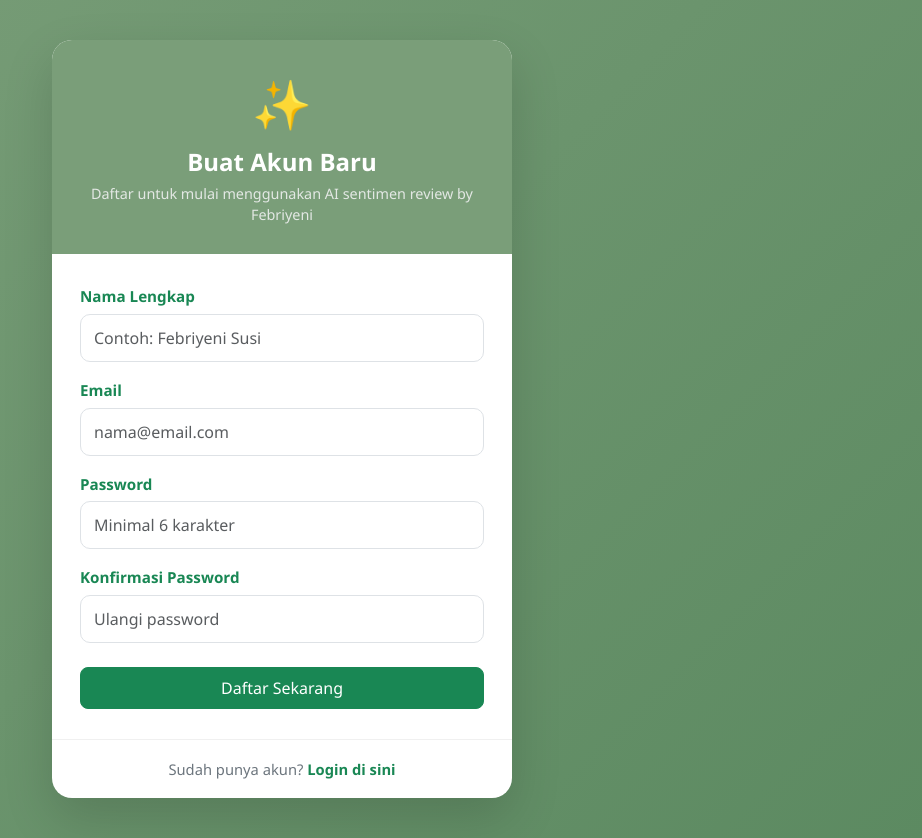
After one commit to febsusi/AI-Febriyeni-Susi-1076012614908-Cloud-Computing, a Flask app: page /register in a window 1280 px wide. The commit adds this page. Shown: the whole page, without its empty margins (358-1280 px from the left). Run offline with Flask 3, Linux system fonts and the light colour scheme; parts of the project's set-up code (start-up, migrations or seed data) failed here and were passed over.

Commit message:
Add files via upload

```diff
--- a/app.py
+++ b/app.py
@@ -1,28 +1,39 @@
 import os
 from datetime import datetime, timezone
+from functools import wraps
+from dotenv import load_dotenv
+
+load_dotenv()
 
 import firebase_admin
+import requests
 from firebase_admin import credentials, db
-from flask import Flask, jsonify, redirect, render_template, request, url_for
+from flask import (Flask, jsonify, redirect, render_template, request, session, url_for)
 from sklearn.feature_extraction.text import TfidfVectorizer
 from sklearn.linear_model import LogisticRegression
 from sklearn.pipeline import Pipeline
 
 app = Flask(__name__)
 
+app.secret_key = os.getenv(
+    "FLASK_SECRET_KEY"
+)
+
 SERVICE_ACCOUNT = os.getenv("FIREBASE_SERVICE_ACCOUNT", "serviceAccountKey.json")
-DATABASE_URL = os.getenv(
-    "FIREBASE_DATABASE_URL",
-    "https://testing-d431b-default-rtdb.firebaseio.com/"
-)
+DATABASE_URL = os.getenv("FIREBASE_DATABASE_URL")
+FIREBASE_API_KEY = os.getenv("FIREBASE_WEB_API_KEY")
+FIREBASE_AUTH_BASE_URL = "https://identitytoolkit.googleapis.com/v1/accounts:"
 
 if not firebase_admin._apps:
     if not os.path.exists(SERVICE_ACCOUNT):
-        raise FileNotFoundError("Firebase service account file not found.")
+        raise FileNotFoundError(
+            f"File service account '{SERVICE_ACCOUNT}' tidak ditemukan. "
+        )
     cred = credentials.Certificate(SERVICE_ACCOUNT)
     firebase_admin.initialize_app(cred, {"databaseURL": DATABASE_URL})
 
 reviews_ref = db.reference("ai_reviews")
+users_ref = db.reference("users")
 
 TRAIN_DATA = [
     ("aplikasinya sangat bagus dan mudah digunakan", "Positif"),
@@ -137,12 +148,9 @@ ai_model = Pipeline([
         solver="lbfgs",
     ))
 ])
-
 ai_model.fit(TRAIN_TEXTS, TRAIN_LABELS)
 
-
 def predict_sentiment(text):
-    """Prediksi sentimen dengan confidence + fallback rule-based untuk Netral."""
     if not text or not text.strip():
         return "Netral", 0.0
 
@@ -186,7 +194,142 @@ def get_all_reviews():
     return rows
 
 
+def login_required(f):
+    @wraps(f)
+    def decorated_function(*args, **kwargs):
+        if "id_token" not in session:
+            return redirect(url_for("login"))
+        return f(*args, **kwargs)
+    return decorated_function
+
+
+def firebase_sign_up(email, password):
+    url = f"{FIREBASE_AUTH_BASE_URL}signUp?key={FIREBASE_API_KEY}"
+    payload = {"email": email, "password": password, "returnSecureToken": True}
+    return requests.post(url, json=payload, timeout=15)
+
+
+def firebase_sign_in(email, password):
+    url = f"{FIREBASE_AUTH_BASE_URL}signInWithPassword?key={FIREBASE_API_KEY}"
+    payload = {"email": email, "password": password, "returnSecureToken": True}
+    return requests.post(url, json=payload, timeout=15)
+
+
+def firebase_update_profile(id_token, display_name):
+    url = f"{FIREBASE_AUTH_BASE_URL}update?key={FIREBASE_API_KEY}"
+    payload = {"idToken": id_token, "displayName": display_name, "returnSecureToken": True}
+    return requests.post(url, json=payload, timeout=15)
+
+
+@app.route("/register", methods=["GET", "POST"])
+def register():
+    if request.method == "POST":
+        name = request.form.get("name", "").strip()
+        email = request.form.get("email", "").strip()
+        password = request.form.get("password", "")
+        confirm = request.form.get("confirm_password", "")
+
+        if not name or not email or not password:
+            return render_template("register.html", error="Semua field wajib diisi.")
+        if password != confirm:
+            return render_template("register.html", error="Password dan konfirmasi tidak cocok.")
+        if len(password) < 6:
+            return render_template("register.html", error="Password minimal 6 karakter.")
+
+        try:
+            response = firebase_sign_up(email, password)
+            if response.status_code != 200:
+                msg = response.json().get("error", {}).get("message", "REGISTRATION_FAILED")
+                return render_template("register.html", error=f"Registrasi gagal: {msg}")
+
+            data = response.json()
+            id_token = data["idToken"]
+            local_id = data["localId"]
+
+            users_ref.child(local_id).set({
+                "name": name,
+                "email": email,
+                "created_at": datetime.now(timezone.utc).isoformat()
+            })
+
+            try:
+                firebase_update_profile(id_token, name)
+            except Exception:
+                pass
+
+            session["id_token"] = id_token
+            session["local_id"] = local_id
+            session["email"] = email
+            session["name"] = name
+
+            return redirect(url_for("index"))
+
+        except requests.exceptions.RequestException:
+            return render_template("register.html", error="Gagal terhubung ke server autentikasi.")
+
+    return render_template("register.html")
+
+
+@app.route("/login", methods=["GET", "POST"])
+def login():
+    if request.method == "POST":
+        email = request.form.get("email", "").strip()
+        password = request.form.get("password", "")
+
+        if not email or not password:
+            return render_template("login.html", error="Email dan password wajib diisi.")
+
+        try:
+            response = firebase_sign_in(email, password)
+            if response.status_code != 200:
+                msg = response.json().get("error", {}).get("message", "LOGIN_FAILED")
+                friendly = {
+                    "EMAIL_NOT_FOUND": "Email tidak terdaftar.",
+                    "INVALID_PASSWORD": "Password salah.",
+                    "INVALID_LOGIN_CREDENTIALS": "Email atau password salah.",
+                    "USER_DISABLED": "Akun ini dinonaktifkan.",
+                    "TOO_MANY_ATTEMPTS_TRY_LATER": "Terlalu banyak percobaan. Coba lagi nanti.",
+                }.get(msg, f"Login gagal: {msg}")
+                return render_template("login.html", error=friendly)
+
+            data = response.json()
+            local_id = data["localId"]
+
+            profile = users_ref.child(local_id).get() or {}
+            name = profile.get("name") or data.get("displayName") or email.split("@")[0]
+
+            session["id_token"] = data["idToken"]
+            session["local_id"] = local_id
+            session["email"] = data["email"]
+            session["name"] = name
+
+            return redirect(url_for("index"))
+
+        except requests.exceptions.RequestException:
+            return render_template("login.html", error="Gagal terhubung ke server autentikasi.")
+
+    return render_template("login.html")
+
+
+@app.route("/logout")
+def logout():
+    session.clear()
+    return redirect(url_for("login"))
+
+
+@app.route("/profile")
+@login_required
+def profile():
+    return render_template(
+        "profile.html",
+        email=session.get("email"),
+        name=session.get("name"),
+        local_id=session.get("local_id"),
+    )
+
+
 @app.route("/")
+@login_required
 def index():
     reviews = get_all_reviews()
     counts = {
@@ -199,6 +342,7 @@ def index():
 
 
 @app.route("/create", methods=["POST"])
+@login_required
 def create():
     name = request.form.get("name", "").strip()
     email = request.form.get("email", "").strip()
@@ -219,6 +363,7 @@ def create():
         "rating": int(rating),
         "sentiment": sentiment,
         "confidence": confidence,
+        "user_id": session.get("local_id"),
         "created_at": datetime.now(timezone.utc).isoformat()
     }
     reviews_ref.push(record)
@@ -226,6 +371,7 @@ def create():
 
 
 @app.route("/edit/<review_id>")
+@login_required
 def edit(review_id):
     item = reviews_ref.child(review_id).get()
     if not item:
@@ -235,6 +381,7 @@ def edit(review_id):
 
 
 @app.route("/update/<review_id>", methods=["POST"])
+@login_required
 def update(review_id):
     existing = reviews_ref.child(review_id).get()
     if not existing:
@@ -265,15 +412,15 @@ def update(review_id):
     reviews_ref.child(review_id).update(updated_record)
     return redirect(url_for("index"))
 
-
 @app.route("/delete/<review_id>", methods=["POST"])
+@login_required
 def delete(review_id):
     reviews_ref.child(review_id).delete()
     return redirect(url_for("index"))
 
-
 @app.route("/api/reviews", methods=["GET"])
 def api_get_reviews():
+    """GET semua review (JSON)."""
     return jsonify(get_all_reviews())
 
 
--- a/requirements.txt
+++ b/requirements.txt
@@ -2,3 +2,5 @@ Flask==3.1.2
 firebase-admin==7.1.0
 scikit-learn==1.7.2
 gunicorn==23.0.0
+requests>=2.31.0
+python-dotenv>=1.0.0
--- a/static/style.css
+++ b/static/style.css
@@ -1,96 +1,124 @@
 body {
     background: #f5f7fb;
     color: #212529;
+    font-family: "Segoe UI", Tahoma, Geneva, Verdana, sans-serif;
+    min-height: 100vh;
+    display: flex;
+    flex-direction: column;
+}
+
+main {
+    flex: 1;
+}
+
+.navbar {
+    box-shadow: 0 2px 10px rgba(0, 0, 0, .08);
+    background: #7a9e79 !important;
+}
+
+.navbar-brand {
+    font-size: 1.2rem;
+    letter-spacing: 0.5px;
+    font-weight: 700;
+    color: #ffffff !important;
+}
+
+.navbar .btn-outline-light {
+    border-color: rgba(255, 255, 255, .6);
+    color: #ffffff;
+}
+
+.navbar .btn-outline-light:hover {
+    background: #ffffff;
+    color: #7a9e79;
+}
+
+.navbar .text-white-50 {
+    color: rgba(255, 255, 255, .75) !important;
 }
 
 .hero-card {
-    background: #78a77c;
-    color: whitergb(13, 253, 157);
+    background: #7a9e79;
+    color: #ffffff;
     border-radius: 22px;
-    box-shadow: 0 12px 30px rgba(25, 253, 13, 0.25);
+    box-shadow: 0 12px 30px rgba(122, 158, 121, 0.25);
 }
 
-.display-ai {
-    font-size: 7rem;
-    filter: drop-shadow(0 10px 15px rgba(0, 0, 0, .2));
+.hero-card h1 {
+    color: #ffffff !important;
+    font-weight: 700;
 }
 
-.h1 {
-    font-size: 7rem;
-    filter: drop-shadow(0 10px 15px rgba(0, 0, 0, .2));
+.hero-card p {
+    color: #e3e8e4 !important;
+    font-size: 1.05rem;
+}
+
+.display-ai img {
+    filter: drop-shadow(0 10px 15px rgba(0, 0, 0, .15));
+    animation: float 3s ease-in-out infinite;
+}
+
+@keyframes float {
+    0%, 100% { transform: translateY(0); }
+    50%      { transform: translateY(-8px); }
 }
 
 .stat-card {
-    background: white;
+    background: #ffffff;
     border-radius: 16px;
     padding: 20px;
     text-align: center;
-    box-shadow: 0 5px 18px rgba(0, 0, 0, .06);
+    box-shadow: 0 5px 18px rgba(0, 0, 0, .05);
     height: 100%;
-    border-left: 5px solid #78a77c;
+    border-left: 5px solid #7a9e79;
+    transition: transform 0.2s ease;
 }
 
-.stat-card.stat-success {
-    border-left-color: #198754;
+.stat-card:hover {
+    transform: translateY(-3px);
 }
 
-.stat-card.stat-warning {
-    border-left-color: #ffc107;
-}
-
-.stat-card.stat-danger {
-    border-left-color: #dc3545;
-}
-
-.stat-card.stat-info {
-    border-left-color: #0dcaf0;
-}
+.stat-card.stat-success { border-left-color: #198754; }
+.stat-card.stat-danger  { border-left-color: #dc3545; }
+.stat-card.stat-warning { border-left-color: #ffc107; }
+.stat-card.stat-info    { border-left-color: #0dcaf0; }
 
 .stat-number {
-    font-size: 2rem;
+    font-size: 2.2rem;
     font-weight: 800;
     color: #212529;
+    margin-bottom: 5px;
 }
 
 .card {
     border: 0;
     border-radius: 16px;
     overflow: hidden;
-    box-shadow: 0 3px 12px rgba(0, 0, 0, .06);
+    box-shadow: 0 3px 12px rgba(0, 0, 0, .05);
 }
 
 .card-header {
     padding: 16px 20px;
     border-bottom: 0;
+    font-size: 1rem;
 }
 
-.card-header.header-primary {
-    background: #198754;
-    color: white;
+.card-header.bg-sage {
+    background: #7a9e79;
+    color: #ffffff;
 }
 
-.card-header.header-success {
-    background: #198754;
-    color: white;
-}
-
-.card-header.header-warning {
-    background: #ffc107;
-    color: #212529;
-}
-
-.card-header.header-danger {
-    background: #dc3545;
-    color: white;
-}
-
-.card-header.header-dark {
-    background: #212529;
-    color: white;
+.card-header.bg-success {
+    background: #198754 !important;
+    color: #ffffff;
 }
 
 .form-label {
     color: #198754;
+    font-weight: 600;
+    font-size: 0.95rem;
+    margin-bottom: 6px;
 }
 
 .form-control,
@@ -98,86 +126,69 @@ body {
     border-radius: 10px;
     padding: 11px 13px;
     border: 1.5px solid #dee2e6;
+    transition: border-color 0.2s, box-shadow 0.2s;
 }
 
 .form-control:focus,
 .form-select:focus {
     border-color: #198754;
-    box-shadow: 0 0 0 0.2rem rgba(13, 110, 253, .15);
+    box-shadow: 0 0 0 0.2rem rgba(25, 135, 84, .15);
 }
 
 .btn {
-    border-radius: 9px;
+    border-radius: 8px;
     font-weight: 500;
     transition: all 0.2s ease;
 }
 
-.btn:hover {
+.btn-success {
+    background-color: #198754;
+    border-color: #198754;
+}
+
+.btn-success:hover {
+    background-color: #157347;
+    border-color: #146c43;
     transform: translateY(-1px);
     box-shadow: 0 4px 10px rgba(0, 0, 0, .1);
 }
 
-.badge-kategori {
-    background: #198754;
-    color: white;
-    padding: 6px 12px;
-    border-radius: 20px;
-    font-weight: 500;
-    font-size: 0.75rem;
+.btn-sage {
+    background-color: #7a9e79;
+    border-color: #7a9e79;
+    color: #ffffff;
 }
 
-.badge-prioritas-tinggi {
-    background: #dc3545;
-    color: white;
-    padding: 6px 12px;
-    border-radius: 20px;
-    font-weight: 500;
-    font-size: 0.75rem;
+.btn-sage:hover {
+    background-color: #5c8a61;
+    border-color: #5c8a61;
+    color: #ffffff;
+    transform: translateY(-1px);
 }
 
-.badge-prioritas-sedang {
-    background: #ffc107;
+.btn-warning {
+    background-color: #ffc107;
+    border-color: #ffc107;
     color: #212529;
-    padding: 6px 12px;
-    border-radius: 20px;
-    font-weight: 500;
-    font-size: 0.75rem;
 }
 
-.badge-prioritas-rendah {
-    background: #198754;
-    color: white;
-    padding: 6px 12px;
-    border-radius: 20px;
-    font-weight: 500;
-    font-size: 0.75rem;
+.btn-danger {
+    background-color: #dc3545;
+    border-color: #dc3545;
 }
 
-.badge-status-belum {
-    background: #e2e8f0;
-    color: #475569;
-    padding: 6px 12px;
-    border-radius: 20px;
-    font-weight: 500;
-    font-size: 0.75rem;
+.table th {
+    white-space: nowrap;
+    font-weight: 600;
+    font-size: 0.85rem;
+    text-transform: uppercase;
+    letter-spacing: 0.4px;
+    background-color: #7a9e79;
+    color: #ffffff;
 }
 
-.badge-status-proses {
-    background: #fff3cd;
-    color: #92400e;
-    padding: 6px 12px;
-    border-radius: 20px;
-    font-weight: 500;
-    font-size: 0.75rem;
-}
-
-.badge-status-selesai {
-    background: #d1fae5;
-    color: #065f46;
-    padding: 6px 12px;
-    border-radius: 20px;
-    font-weight: 500;
-    font-size: 0.75rem;
+.table td {
+    vertical-align: middle;
 }
 
 .review-cell {
@@ -185,14 +196,69 @@ body {
     max-width: 380px;
 }
 
-.table th {
-    white-space: nowrap;
-    background: #f8f9fa;
-    color: #495057;
+.auth-wrapper {
+    min-height: 100vh;
+    display: flex;
+    align-items: center;
+    justify-content: center;
+    padding: 40px 15px;
+    background: linear-gradient(135deg, #7a9e79 0%, #5c8a61 100%);
+}
+
+.auth-card {
+    width: 100%;
+    max-width: 460px;
+    background: #ffffff;
+    border-radius: 20px;
+    box-shadow: 0 20px 50px rgba(0, 0, 0, .15);
+    overflow: hidden;
+}
+
+.auth-header {
+    background: #7a9e79;
+    color: #ffffff;
+    padding: 28px 24px;
+    text-align: center;
+}
+
+.auth-header h2 {
+    margin: 0;
+    font-weight: 700;
+    font-size: 1.5rem;
+}
+
+.auth-header p {
+    margin: 6px 0 0;
+    font-size: 0.9rem;
+    color: #e3e8e4;
+}
+
+.auth-body {
+    padding: 30px 28px;
+}
+
+.auth-footer {
+    text-align: center;
+    padding: 18px;
+    border-top: 1px solid #f0f0f0;
+    font-size: 0.92rem;
+    color: #6c757d;
+}
+
+.auth-footer a {
+    color: #198754;
     font-weight: 600;
-    font-size: 0.85rem;
-    text-transform: uppercase;
-    letter-spacing: 0.4px;
+    text-decoration: none;
+}
+
+.auth-footer a:hover {
+    text-decoration: underline;
+}
+
+.auth-icon {
+    font-size: 3rem;
+    margin-bottom: 8px;
+    display: block;
 }
 
 .empty-state {
--- /dev/null
+++ b/templates/register.html
@@ -0,0 +1,58 @@
+<!DOCTYPE html>
+<html lang="id">
+<head>
+    <meta charset="UTF-8">
+    <meta name="viewport" content="width=device-width, initial-scale=1.0">
+    <title>Register - AI Based Sentiment Review</title>
+    <link href="https://cdn.jsdelivr.net/npm/bootstrap@5.3.3/dist/css/bootstrap.min.css" rel="stylesheet">
+    <link rel="stylesheet" href="{{ url_for('static', filename='style.css') }}">
+</head>
+<body>
+<div class="auth-wrapper">
+    <div class="auth-card">
+        <div class="auth-header">
+            <span class="auth-icon">✨</span>
+            <h2>Buat Akun Baru</h2>
+            <p>Daftar untuk mulai menggunakan AI sentimen review by Febriyeni</p>
+        </div>
+
+        <div class="auth-body">
+            {% if error %}
+            <div class="alert alert-danger">{{ error }}</div>
+            {% endif %}
+
+            <form method="POST" action="{{ url_for('register') }}">
+                <div class="mb-3">
+                    <label class="form-label">Nama Lengkap</label>
+                    <input type="text" name="name" class="form-control"
+                           placeholder="Contoh: Febriyeni Susi" required>
+                </div>
+                <div class="mb-3">
+                    <label class="form-label">Email</label>
+                    <input type="email" name="email" class="form-control"
+                           placeholder="nama@email.com" required>
+                </div>
+                <div class="mb-3">
+                    <label class="form-label">Password</label>
+                    <input type="password" name="password" class="form-control"
+                           placeholder="Minimal 6 karakter" minlength="6" required>
+                </div>
+                <div class="mb-4">
+                    <label class="form-label">Konfirmasi Password</label>
+                    <input type="password" name="confirm_password" class="form-control"
+                           placeholder="Ulangi password" minlength="6" required>
+                </div>
+                <button type="submit" class="btn btn-success w-100 py-2">
+                    Daftar Sekarang
+                </button>
+            </form>
+        </div>
+
+        <div class="auth-footer">
+            Sudah punya akun?
+            <a href="{{ url_for('login') }}">Login di sini</a>
+        </div>
+    </div>
+</div>
+</body>
+</html>
```
Also changed, not shown: other parts of static/style.css (+20 -41 lines), templates/edit.html (+21 -4 lines), templates/index.html (+34 -13 lines), templates/login.html (added, +49 -0 lines), templates/profile.html (added, +56 -0 lines), Login.png (added), Login2.png (added), Profil.png (added), README.md, Register_Febriyeni Susi.png (added), front-end.png.
